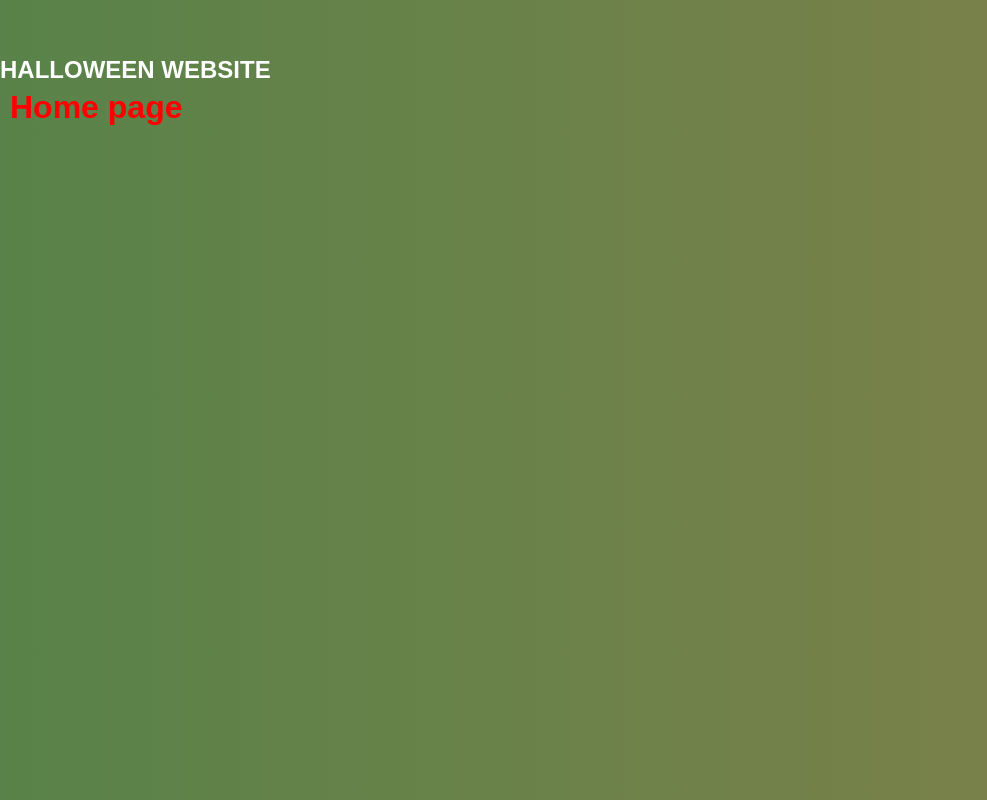
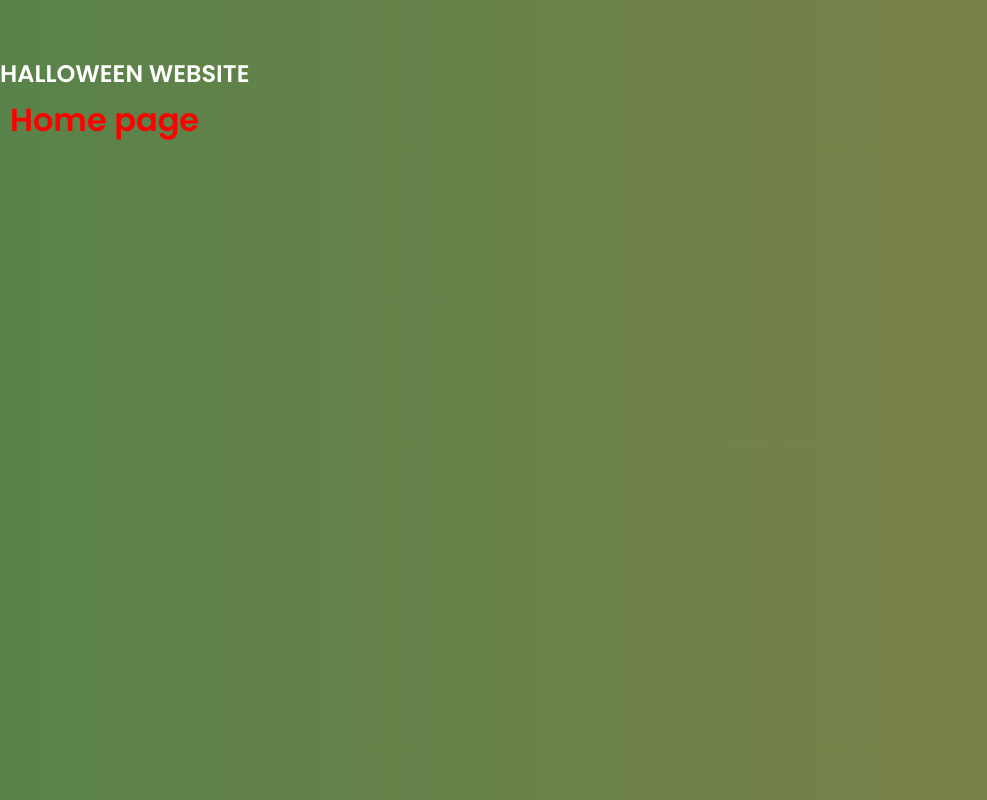
Before and after one commit to kibo13/responsive-halloween-website, a Vue app: page / in a window 1280 px wide. Shown: the whole page, without its empty margins (0-987 px from the left). Built offline with nearby package versions, Linux system fonts and the light colour scheme.

Commit message:
style: add poppins font

```diff
--- a/src/assets/styles/main.sass
+++ b/src/assets/styles/main.sass
@@ -1,3 +1,6 @@
-// utils
-@import '@/assets/styles/utils/variables'
-@import '@/assets/styles/utils/base'
+// fonts
+@import url('https://fonts.googleapis.com/css2?family=Poppins:wght@400;500;600;900&display=swap')
+
+// general
+@import '@/assets/styles/variables'
+@import '@/assets/styles/base'
```
Also changed, not shown: src/assets/styles/_base.sass (renamed from src/assets/styles/utils/_base.sass), src/assets/styles/_variables.sass (renamed from src/assets/styles/utils/_variables.sass).
